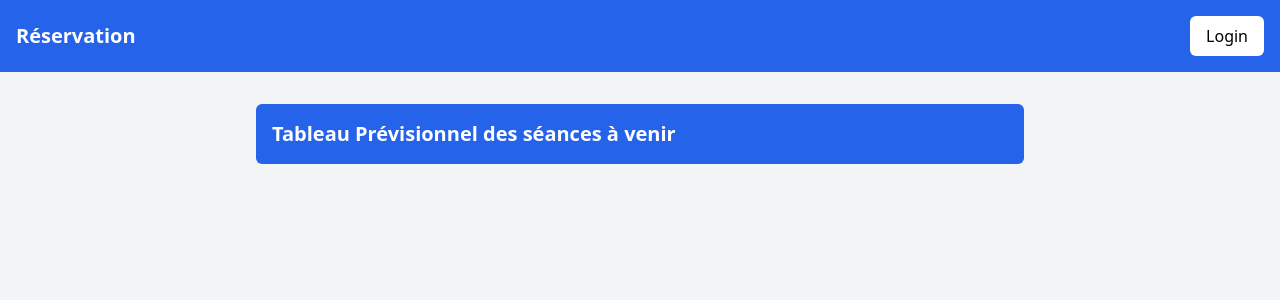
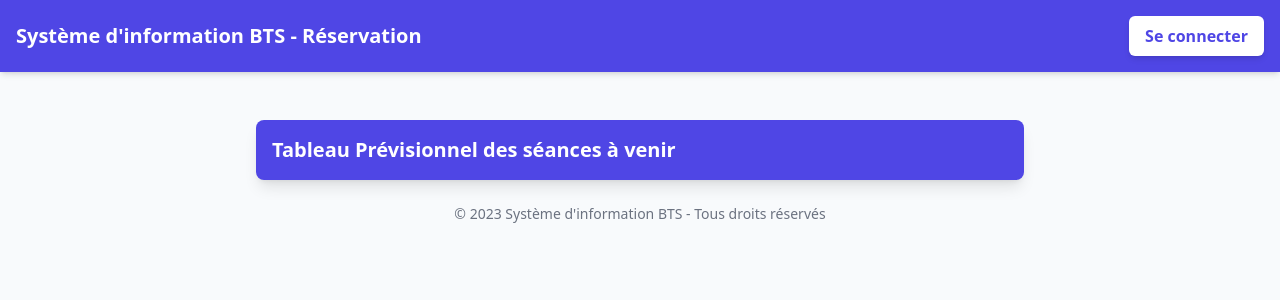
Before and after one commit to gitdreamlteui/PoleInfo, a PHP site: page /reservations/ in a window 1280 px wide. Shown: the top 300 px of the page. Run offline with PHP 8.4, Linux system fonts and the light colour scheme; data that the repository does not hold is empty; some libraries are stand-ins or nearby versions.

Commit message:
Update index.php

```diff
--- a/index.php
+++ b/index.php
@@ -8,7 +8,7 @@ $data=json_decode($response_reservation, true);
 <head>
     <meta charset="UTF-8">
     <meta name="viewport" content="width=device-width, initial-scale=1.0">
-    <title>Réservation - Systèmes d'informations de BTS</title>
+    <title>Réservation - Système d'information BTS</title>
     <script src="https://cdn.tailwindcss.com"></script>
     <script>
         function toggleDetails(id) {
@@ -26,19 +26,21 @@ $data=json_decode($response_reservation, true);
         }
     </script>
 </head>
-<body class="p-10 bg-gray-100">
+<body class="bg-slate-50 p-10">
 
     <!-- Barre de navigation -->
-    <header class="bg-blue-600 text-white p-4 flex justify-between items-center w-full fixed top-0 left-0 right-0">
-        <h1 class="text-xl font-bold">Réservation</h1>
+    <header class="bg-indigo-600 text-white p-4 flex justify-between items-center w-full fixed top-0 left-0 right-0 shadow-md">
+        <h1 class="text-xl font-bold">Système d'information BTS - Réservation</h1>
         <a href="interface_login.php">
-            <button class="bg-white px-4 py-2 rounded-md text-black">Login</button>
+            <button class="bg-white px-4 py-2 rounded-md text-indigo-600 hover:bg-indigo-50 focus:outline-none focus:ring-2 focus:ring-offset-2 focus:ring-indigo-500 transition-colors shadow-md font-semibold">
+                Se connecter
+            </button>
         </a>
     </header>
 
-    <div class="max-w-3xl mx-auto mt-16">
+    <div class="max-w-3xl mx-auto mt-20">
         <!-- Titre -->
-        <div class="bg-blue-600 text-white text-xl font-bold p-4 rounded-md mb-4">
+        <div class="bg-indigo-600 text-white text-xl font-bold p-4 rounded-lg mb-6 shadow-lg">
             Tableau Prévisionnel des séances à venir
         </div>
 <?php
@@ -63,7 +65,7 @@ foreach($data as $data){
     //traitemement heure fin
     $heuresfinFloat = $heureFloat+$duree;
     $heuresfin = floor($heuresfinFloat);
-    $minutesfin = round(($heuresfin - $heuresFloat) / 60); // Partie décimale convertie en minutes
+    $minutesfin = round(($heuresfin - $heureFloat) / 60); // Partie décimale convertie en minutes
     $heurefinString = sprintf("%02d:%02d", $heuresfin, $minutesfin);
     //traitement de la date
     $dt = new DateTime($date);
@@ -74,14 +76,14 @@ foreach($data as $data){
     if($compteur%2==1)
     {
         echo <<<HTML
-        <div class="space-y-4">
-            <div class="bg-white shadow-md p-4 rounded-md cursor-pointer" onclick="toggleDetails('$detailsID')">
+        <div class="space-y-4 mb-4">
+            <div class="bg-white shadow-lg p-4 rounded-lg cursor-pointer hover:bg-indigo-50 transition-colors" onclick="toggleDetails('$detailsID')">
                 <p><strong>$matiere | $classe | $salle</strong></p>
                 <p class="flex justify-end"><strong>$heureString - $heurefinString</strong></p>
                 <p class="flex justify-end"><strong>$date</strong></p>
-                <p class="text-sm text-gray-900"><strong>$prenom - $nom</strong></p>
+                <p class="text-sm text-gray-800"><strong>$prenom - $nom</strong></p>
             </div>
-            <div id="$detailsID" class="bg-gray-200 p-4 rounded-md overflow-hidden transition-all duration-300 ease-in-out opacity-0" style="height: 0px;">
+            <div id="$detailsID" class="bg-gray-100 p-4 rounded-lg overflow-hidden transition-all duration-300 ease-in-out opacity-0 shadow-inner" style="height: 0px;">
                 <p>$info</p>
             </div>
         </div>
@@ -90,64 +92,25 @@ foreach($data as $data){
     elseif($compteur%2==0)
     {
         echo <<<HTML
-        <div class="bg-blue-400 text-white p-4 rounded-md cursor-pointer" onclick="toggleDetails('$detailsID')">
+        <div class="space-y-4 mb-4">
+            <div class="bg-indigo-500 text-white p-4 rounded-lg cursor-pointer hover:bg-indigo-600 transition-colors shadow-lg" onclick="toggleDetails('$detailsID')">
                 <p><strong>$matiere | $classe | $salle</strong></p>
                 <p class="flex justify-end"><strong>$heureString - $heurefinString</strong></p>
                 <p class="flex justify-end"><strong>$date</strong></p>
                 <p class="text-sm"><strong>$prenom - $nom</strong></p>
             </div>
-            <div id="$detailsID" class="bg-gray-200 p-4 rounded-md overflow-hidden transition-all duration-300 ease-in-out opacity-0" style="height: 0px;">
-                <p>info</p>
+            <div id="$detailsID" class="bg-gray-100 p-4 rounded-lg overflow-hidden transition-all duration-300 ease-in-out opacity-0 shadow-inner" style="height: 0px;">
+                <p>$info</p>
+            </div>
         </div>
         HTML;
-
     }
-
 }
 ?>
-        <!-- Tableau
-        <div class="space-y-4">
-            <div class="bg-white shadow-md p-4 rounded-md cursor-pointer" onclick="toggleDetails('details1')">
-                <p><strong>Matière | Classe concernée | Salle</strong></p>
-                <p class="flex justify-end"><strong>HeureDEBUT-HeureFIN</strong></p>
-                <p class="flex justify-end"><strong>Date(j-m)</strong></p>
-                <p class="text-sm text-gray-900"><strong>Prof</strong></p>
-            </div>
-            <div id="details1" class="bg-gray-200 p-4 rounded-md overflow-hidden transition-all duration-300 ease-in-out opacity-0" style="height: 0px;">
-                <p>Informations générales sur la séance...</p>
     </div>
 
-            <div class="bg-blue-400 text-white p-4 rounded-md cursor-pointer" onclick="toggleDetails('details2')">
-                <p><strong>Matière | Classe concernée | Salle</strong></p>
-                <p class="flex justify-end"><strong>HeureDEBUT-HeureFIN</strong></p>
-                <p class="flex justify-end"><strong>Date(j-m)</strong></p>
-                <p class="text-sm"><strong>Prof</strong></p>
-            </div>
-            <div id="details2" class="bg-gray-200 p-4 rounded-md overflow-hidden transition-all duration-300 ease-in-out opacity-0" style="height: 0px;">
-                <p>Informations générales sur la séance...</p>
-            </div>
-
-            <div class="bg-white shadow-md p-4 rounded-md cursor-pointer" onclick="toggleDetails('details3')">
-                <p><strong>Matière | Classe concernée | Salle</strong></p>
-                <p class="flex justify-end"><strong>HeureDEBUT-HeureFIN</strong></p>
-                <p class="flex justify-end"><strong>Date(j-m)</strong></p>
-                <p class="text-sm text-gray-900"><strong>Prof</strong></p>
-            </div>
-            <div id="details3" class="bg-gray-200 p-4 rounded-md overflow-hidden transition-all duration-300 ease-in-out opacity-0" style="height: 0px;">
-                <p>Informations générales sur la séance...</p>
-            </div>
-
-            <div class="bg-blue-400 p-4 text-white rounded-md cursor-pointer" onclick="toggleDetails('details4')">
-                <p><strong>Matière | Classe concernée | Salle</strong></p>
-                <p class="flex justify-end"><strong>HeureDEBUT-HeureFIN</strong></p>
-                <p class="flex justify-end"><strong>Date(j-m)</strong></p>
-                <p class="text-sm"><strong>Prof</strong></p>
-            </div>
-            <div id="details4" class="bg-gray-200 p-4 rounded-md overflow-hidden transition-all duration-300 ease-in-out opacity-0" style="height: 0px;">
-                <p>Informations générales sur la séance...</p>
-            </div>
-        </div>
-        -->
+    <div class="mt-6 text-center text-sm text-gray-500">
+        <p>© 2023 Système d'information BTS - Tous droits réservés</p>
     </div>
 </body>
 </html>
```
Lines whose indentation alone changed are shown as unchanged.
